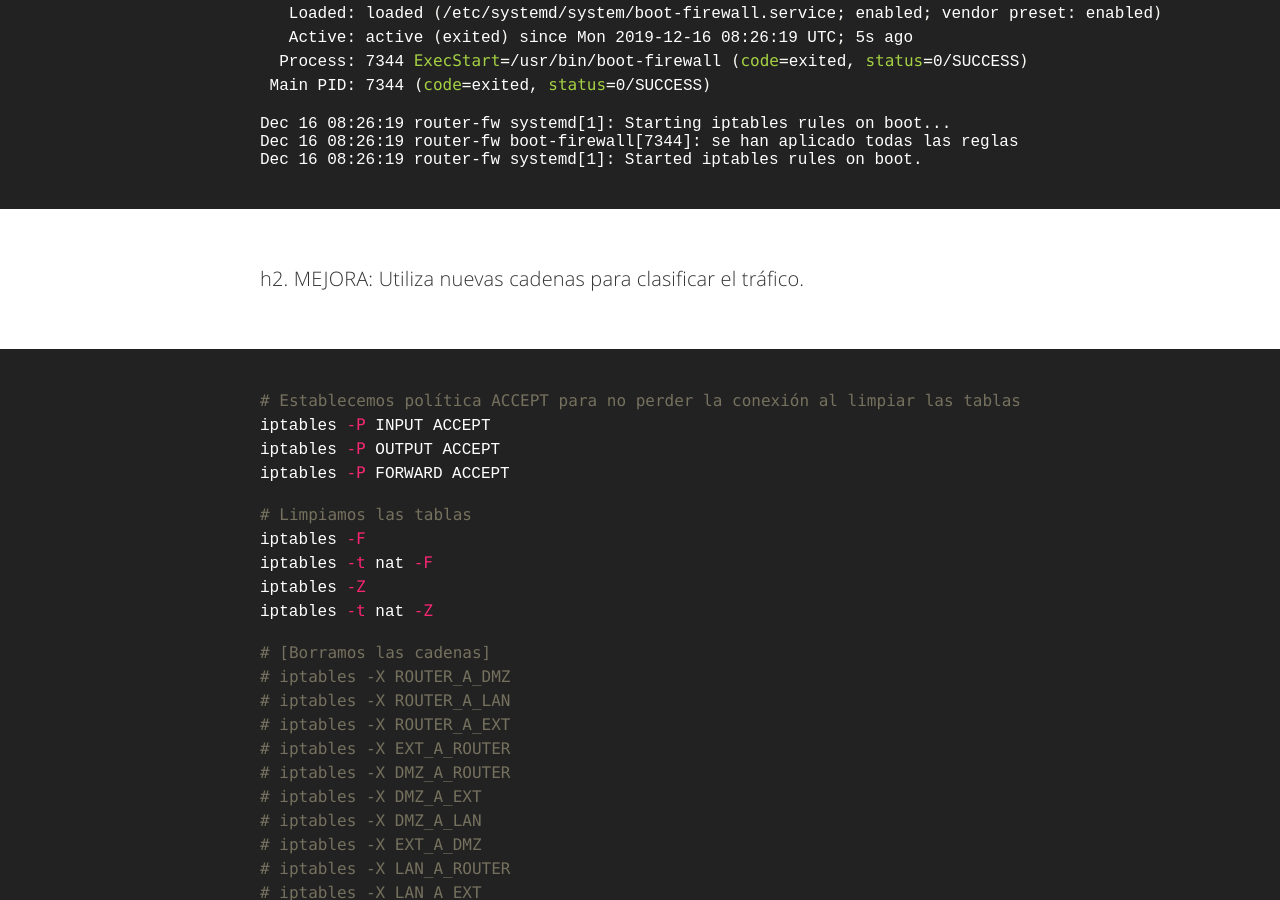
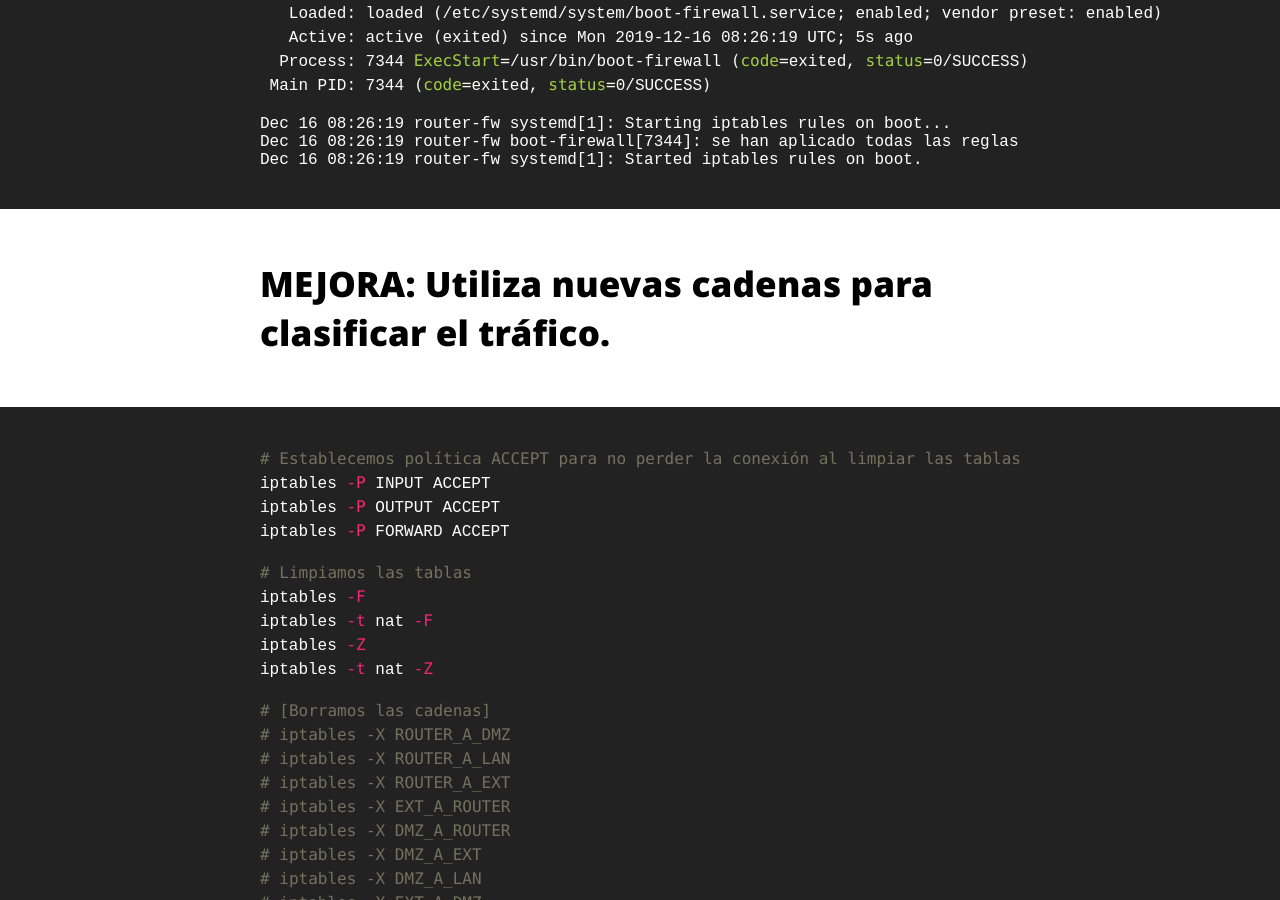
Before and after one commit to LuisaoStuff/blog, a Jekyll site: the page built from _posts/2019-12-05-Practica-Cortafuegos-perimetral-con-DMZ.markdown, in a window 1280 px wide and 900 px high, scrolled down 29032 px. Built offline with Jekyll 4.4.1, drawn with Linux system fonts in a browser that asks for light colours; our own code applies the rules of GitHub Pages for plain Markdown files; some of the changed text lies outside the part shown.

```diff
--- a/_posts/2019-12-05-Practica-Cortafuegos-perimetral-con-DMZ.markdown
+++ b/_posts/2019-12-05-Practica-Cortafuegos-perimetral-con-DMZ.markdown
@@ -684,7 +684,7 @@ Dec 16 08:26:19 router-fw boot-firewall[7344]: se han aplicado todas las reglas
 Dec 16 08:26:19 router-fw systemd[1]: Started iptables rules on boot.
 {% endhighlight %}
 
-h2. MEJORA: Utiliza nuevas cadenas para clasificar el tráfico.
+## MEJORA: Utiliza nuevas cadenas para clasificar el tráfico.
 
 {% highlight bash %}
 # Establecemos política ACCEPT para no perder la conexión al limpiar las tablas
@@ -903,7 +903,7 @@ iptables -A DMZ_A_LAN -p tcp --dport 3306 -m state --state NEW,ESTABLISHED -j AC
 iptables -A LAN_A_DMZ -p tcp --sport 3306 -m state --state ESTABLISHED -j ACCEPT
 {% endhighlight %}
 
-h2. MEJORA: Consruye el cortafuego utilizando nftables.
+## MEJORA: Consruye el cortafuego utilizando nftables.
 
 Utilizando la herramienta *iptables-translate*, y un pequeño _script_ para facilitar el trabajo, he transformado las reglas *iptables* que ya tenía creadas en el cortafuegos a *nftables*. El _script_ que he utilizado tiene el siguiente contenido:
 
```
